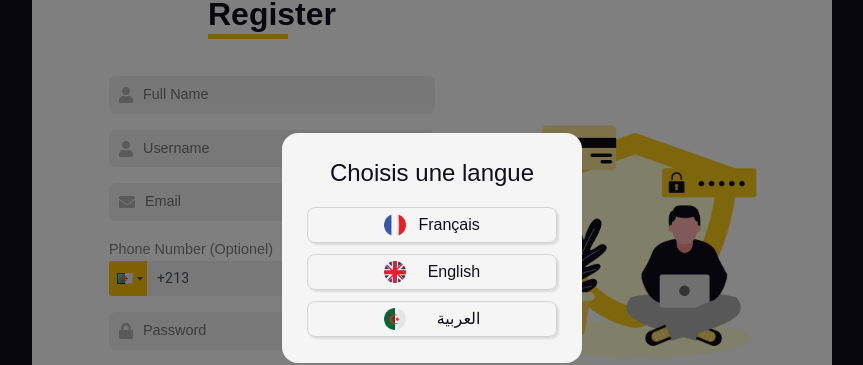
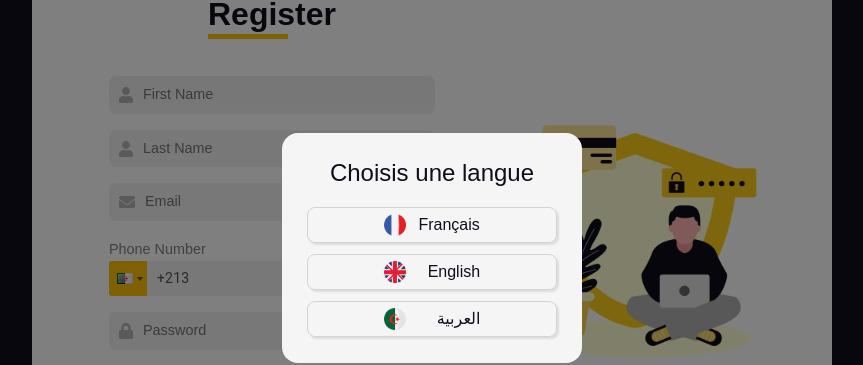
Before and after one commit to jugurthakcm/freelance-plateform, a React (Create React App) app in the folder frontend/: page /register in a window 1280 px wide. Shown: the part 152-517 px from the top of the page, without its empty margins (208-1071 px from the left). Built offline with nearby package versions, Linux system fonts and the light colour scheme; a web font is replaced by a local one.

Commit message:
Editing register form

```diff
--- a/frontend/src/i18n/content/arabic.js
+++ b/frontend/src/i18n/content/arabic.js
@@ -43,10 +43,11 @@ const arabicContent = {
     register: {
       home: 'الرئيسية',
       title: 'تسجيل جديد',
-      fullName: 'الإسم الكامل',
+      firstName: 'الإسم',
+      lastName: 'اللقب',
       username: 'إسم المستخدم',
       email: 'البريد الإلكتروني',
-      phone: '(رقم الهاتف (إحتياطي',
+      phone: 'رقم الهاتف',
       password: 'كلمة المرور',
       confirmPassword: 'تأكيد كلمة المرور',
       terms: 'أقبل بالشروط',
--- a/frontend/src/i18n/content/english.js
+++ b/frontend/src/i18n/content/english.js
@@ -46,10 +46,11 @@ const englishContent = {
     register: {
       home: 'Home',
       title: 'Register',
-      fullName: 'Full Name',
+      firstName: 'First Name',
+      lastName: 'Last Name',
       username: 'Username',
       email: 'Email',
-      phone: 'Phone Number (Optionel)',
+      phone: 'Phone Number',
       password: 'Password',
       confirmPassword: 'Confirm password',
       terms: 'Accept all our terms',
--- a/frontend/src/i18n/content/french.js
+++ b/frontend/src/i18n/content/french.js
@@ -43,10 +43,11 @@ const frenchContent = {
     register: {
       home: 'Acceuil',
       title: 'Inscription',
-      fullName: 'Nom Complet',
+      firstName: 'Prénom',
+      lastName: 'Nom',
       username: 'Pseudo',
       email: 'Email',
-      phone: 'Numéro de téléphone (Optionel)',
+      phone: 'Numéro de téléphone',
       password: 'Mot de passe',
       confirmPassword: 'Confirmez votre mot de passe',
       terms: 'Accepter nos termes',
--- a/frontend/src/pages/Register.js
+++ b/frontend/src/pages/Register.js
@@ -23,7 +23,8 @@ const Register = () => {
   const rightAfter = language === 'arabic' ? '0' : 'unset';
 
   const schema = Joi.object({
-    fullName: Joi.string().trim().max(30).required(),
+    firstName: Joi.string().trim().max(30).required(),
+    lastName: Joi.string().trim().max(30).required(),
     username: Joi.string().trim().max(30).required(),
     email: Joi.string()
       .trim()
@@ -54,28 +55,50 @@ const Register = () => {
           </h2>
           <form onSubmit={handleSubmit(submitForm)}>
             <div className="register__inputForm">
-              <div className="register__fullName register__input">
+              <div className="register__firstName register__input">
                 <FontAwesomeIcon icon={faUser} />
                 <FormattedMessage
-                  id="register.fullName"
-                  defaultMessage="Full Name"
+                  id="register.firstName"
+                  defaultMessage="Firsr Name"
                 >
                   {(placeholder) => (
                     <input
                       type="text"
                       placeholder={placeholder}
                       ref={register}
-                      name="fullName"
+                      name="firstName"
                     />
                   )}
                 </FormattedMessage>
               </div>
-              {errors.fullName && (
-                <p className="textError">{errors.fullName?.message}</p>
+              {errors.lastName && (
+                <p className="textError">{errors.firstName?.message}</p>
               )}
             </div>
 
             <div className="register__inputForm">
+              <div className="register__lastName register__input">
+                <FontAwesomeIcon icon={faUser} />
+                <FormattedMessage
+                  id="register.lastName"
+                  defaultMessage="Last Name"
+                >
+                  {(placeholder) => (
+                    <input
+                      type="text"
+                      placeholder={placeholder}
+                      ref={register}
+                      name="lastName"
+                    />
+                  )}
+                </FormattedMessage>
+              </div>
+              {errors.lastName && (
+                <p className="textError">{errors.lastName?.message}</p>
+              )}
+            </div>
+
+            {/* <div className="register__inputForm">
               <div className="register_username register__input">
                 <FontAwesomeIcon icon={faUser} />
                 <FormattedMessage
@@ -95,7 +118,7 @@ const Register = () => {
               {errors.username && (
                 <p className="textError">{errors.username?.message}</p>
               )}
-            </div>
+            </div> */}
 
             <div className="register__inputForm">
               <div className="register__email register__input">
```
